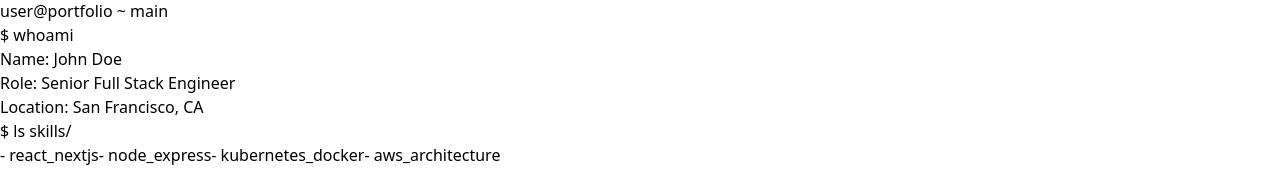
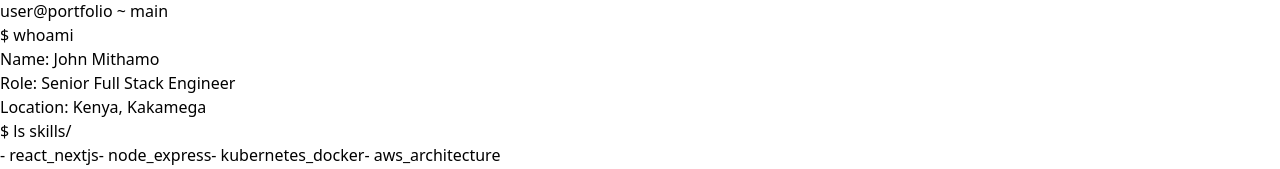
Before and after one commit to Johnmithamo/Websites, a React (Vite) app: page / in a window 1280 px wide. Shown: the part 257-426 px from the top of the page. Built offline with nearby package versions, Linux system fonts and the light colour scheme.

Commit message:
Update personal information and links in App.jsx

```diff
--- a/src/App.jsx
+++ b/src/App.jsx
@@ -123,10 +123,10 @@ const App = () => {
                 View My Work <ChevronRight className="group-hover:translate-x-1 transition-transform" size={18} />
               </a>
               <div className="flex items-center gap-3">
-                <a href="#" className="p-3 bg-slate-900 border border-slate-800 rounded-xl hover:border-slate-600 transition-all text-slate-400 hover:text-white">
+                <a href="https://github.com/Johnmithamo/" className="p-3 bg-slate-900 border border-slate-800 rounded-xl hover:border-slate-600 transition-all text-slate-400 hover:text-white">
                   <Github size={20} />
                 </a>
-                <a href="#" className="p-3 bg-slate-900 border border-slate-800 rounded-xl hover:border-slate-600 transition-all text-slate-400 hover:text-white">
+                <a href="https://www.linkedin.com/in/john-mithamo-60284a405?utm_source=share&utm_campaign=share_via&utm_content=profile&utm_medium=android_app" className="p-3 bg-slate-900 border border-slate-800 rounded-xl hover:border-slate-600 transition-all text-slate-400 hover:text-white">
                   <Linkedin size={20} />
                 </a>
               </div>
@@ -145,9 +145,9 @@ const App = () => {
                 </div>
                 <div className="font-mono text-sm space-y-3">
                   <p className="text-indigo-400">$ <span className="text-slate-200">whoami</span></p>
-                  <p className="text-slate-400">Name: John Doe</p>
+                  <p className="text-slate-400">Name: John Mithamo</p>
                   <p className="text-slate-400">Role: Senior Full Stack Engineer</p>
-                  <p className="text-slate-400">Location: San Francisco, CA</p>
+                  <p className="text-slate-400">Location: Kenya, Kakamega</p>
                   <p className="text-indigo-400">$ <span className="text-slate-200">ls skills/</span></p>
                   <div className="grid grid-cols-2 gap-2 text-indigo-300">
                     <span>- react_nextjs</span>
@@ -269,7 +269,7 @@ const App = () => {
                   </div>
                   <div>
                     <p className="text-xs text-slate-500 font-bold uppercase">Email Me</p>
-                    <p className="font-medium">hello@johndoe.dev</p>
+                    <p className="font-medium">mithamojohn42@gmail.com</p>
                   </div>
                 </div>
                 <div className="flex items-center gap-4 p-4 rounded-xl bg-slate-900/50 border border-slate-800">
@@ -278,7 +278,7 @@ const App = () => {
                   </div>
                   <div>
                     <p className="text-xs text-slate-500 font-bold uppercase">Location</p>
-                    <p className="font-medium">San Francisco, California</p>
+                    <p className="font-medium">Kakamega, Kenya</p>
                   </div>
                 </div>
               </div>
@@ -316,7 +316,7 @@ const App = () => {
         <div className="max-w-7xl mx-auto flex flex-col md:flex-row justify-between items-center gap-8">
           <div className="flex items-center gap-2">
             <div className="w-6 h-6 bg-indigo-600 rounded flex items-center justify-center text-[10px] font-bold">JD</div>
-            <span className="text-slate-400 text-sm">© 2024 John Doe. Built with Next.js & Tailwind.</span>
+            <span className="text-slate-400 text-sm">© 2026 John Mithamo. Built with Next.js & Tailwind.</span>
           </div>
           <div className="flex gap-6 text-slate-500 text-sm">
             <a href="#" className="hover:text-white transition-colors">Privacy</a>
```
